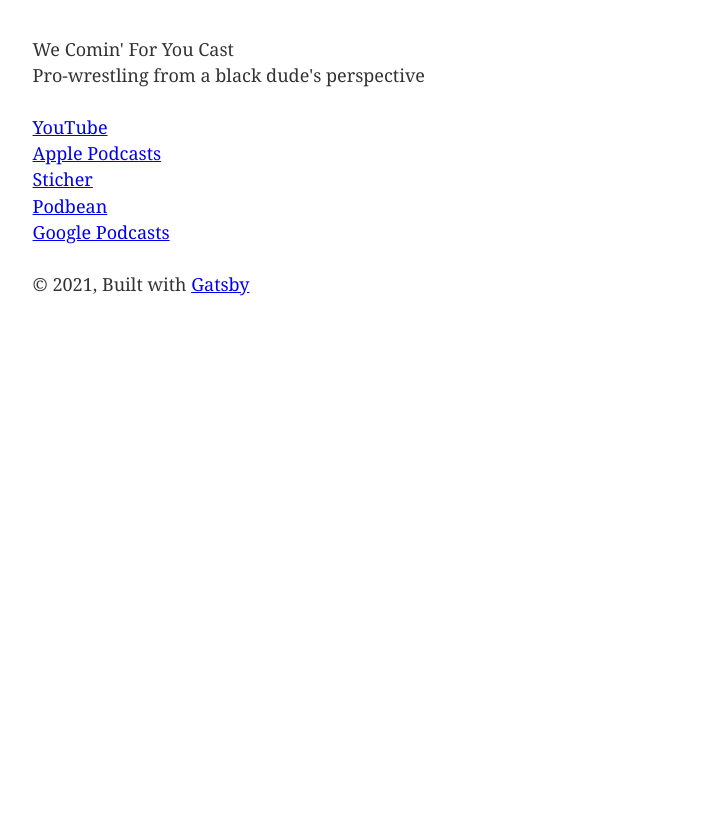
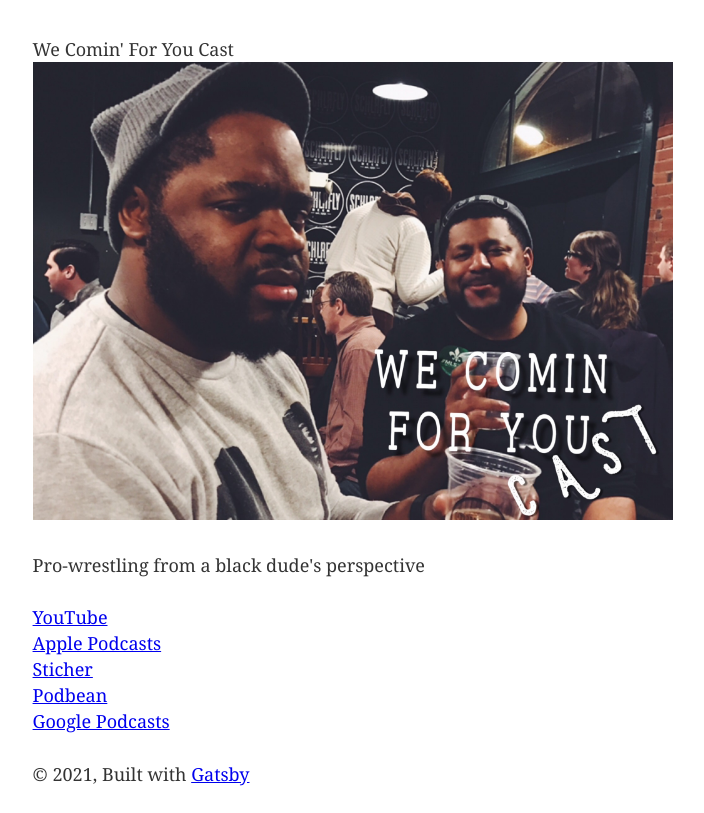
Before and after one commit to RaySanders7/wcfy, a Gatsby site: page / in a window 1280 px wide. Shown: the whole page, without its empty margins (287-991 px from the left). Built offline with nearby package versions, Linux system fonts and the light colour scheme; Gatsby itself is replaced by a stand-in of ours.

Commit message:
Add rough avatar

```diff
--- a/src/pages/index.js
+++ b/src/pages/index.js
@@ -2,12 +2,14 @@
 import Layout from "../components/layout"
 import SEO from "../components/seo"
 import linkContent from '../../content/linkContent.yaml'
+import avatar from '../../content/images/WeCominForYouCastCover.jpg'
 
 const IndexPage = () => (
   <Layout>
     <SEO title="Home" />
     <div style={{ maxWidth: `680px`, marginBottom: `1.45rem`}}>
       <div>{linkContent.title}</div>
+      <div><img src={avatar} alt="" /></div>
       <div>{linkContent.tagline}</div>
       <div style={{marginTop: '1.45rem'}}>
         {linkContent.links.map(link =>
```
